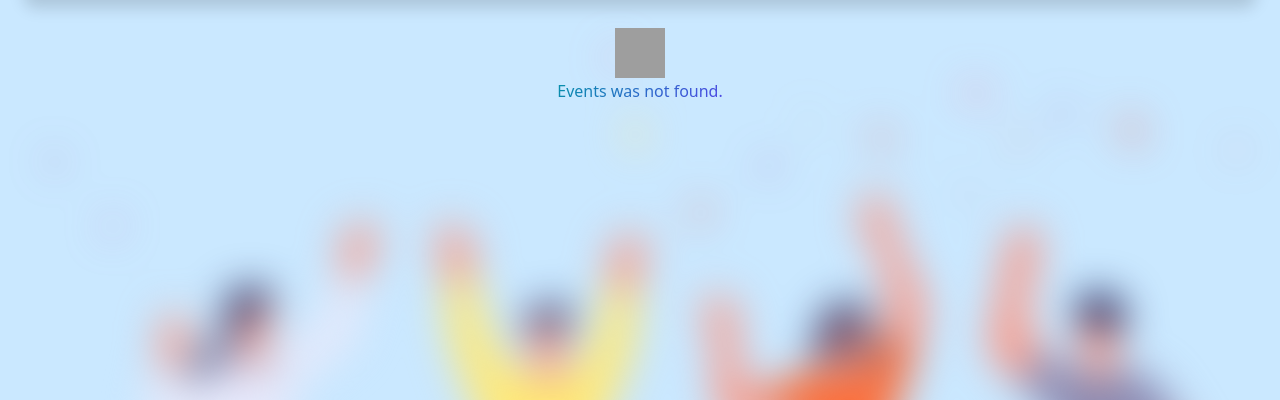
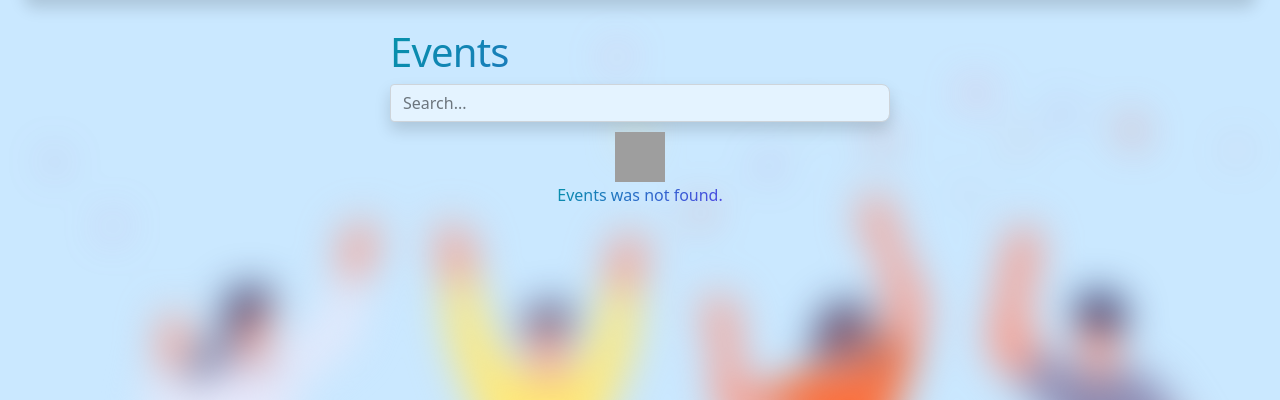
Before and after one commit to partnersinbahamas/butter-split, a Django app: page /event/list in a window 1280 px wide. Shown: the part 72-472 px from the top of the page. Run offline with Django 5.2, Linux system fonts and the light colour scheme; data that the repository does not hold is empty; some libraries are stand-ins or nearby versions; grey boxes are pictures that could not be loaded.

Commit message:
feat(views): add search form to event list

```diff
--- a/service/forms.py
+++ b/service/forms.py
@@ -67,3 +67,10 @@ class EventForm(forms.ModelForm):
             raise ValidationError({'name': 'Event with this name already exists'})
 
         return cleaned_data
+
+
+class EventListSearchForm(forms.Form):
+    name = forms.CharField(
+        max_length=100,
+        widget=forms.TextInput(attrs={'placeholder': 'Search...'})
+    )
--- a/service/views.py
+++ b/service/views.py
@@ -4,7 +4,7 @@ from django.shortcuts import render, redirect
 from django.urls import reverse_lazy
 from django.views.generic import CreateView, ListView
 
-from .forms import UserCreateForm, EventForm
+from .forms import UserCreateForm, EventForm, EventListSearchForm
 from .models import Event
 
 MAX_EVENT_CHIPS = 3
@@ -72,11 +72,19 @@ class EventCreateView(CreateView):
 
 class EventListView(ListView):
     model = Event
+    form_class = EventListSearchForm
     template_name = 'pages/event_list.html'
     context_object_name = 'event_list'
     paginate_by = 4
 
+    def get_context_data(self, **kwargs):
+        context = super(EventListView, self).get_context_data(**kwargs)
+        context['search_form'] = EventListSearchForm(initial=self.request.GET)
+
+        return context
+
     def get_queryset(self):
+        form = EventListSearchForm(self.request.GET)
         queryset = Event.objects.filter(
             owner=None,
             session_id=self.request.session.session_key
@@ -85,6 +93,10 @@ class EventListView(ListView):
         if self.request.user and self.request.user.is_authenticated:
             queryset = Event.objects.filter(owner=self.request.user)
 
+
+        if form.is_valid() and form.cleaned_data.get('name'):
+            queryset = queryset.filter(name__icontains=form.cleaned_data['name'])
+
         return (
             queryset
                 .order_by('-created_at')
--- a/static/css/events.css
+++ b/static/css/events.css
@@ -82,6 +82,10 @@
   list-style: none;
 
   width: 100vw;
+}
+.event-list-heading {
+  width: 100%;
+  margin-bottom: 10px;
 }
 
 .event-list-heading {
--- a/templates/pages/event_list.html
+++ b/templates/pages/event_list.html
@@ -1,8 +1,21 @@
 {% extends '_base.html' %}
+{% load widget_tweaks %}
 {% load static %}
 
 {% block content %}
   <section class="event-list-page">
+    <div class="event-list-heading">
+      <h1 class="text-info text-gradient">Events</h1>
+      <form role="form" method="get" novalidate>
+        {% csrf_token %}
+
+        {% for field in search_form %}
+          {{ field|add_class:'form-control shadow' }}
+        {% endfor %}
+
+        <button type="submit" hidden="hidden">Search</button>
+      </form>
+    </div>
     <ul class="event-list">
         {% for event in event_list %}
           <li class="event shadow">
```
